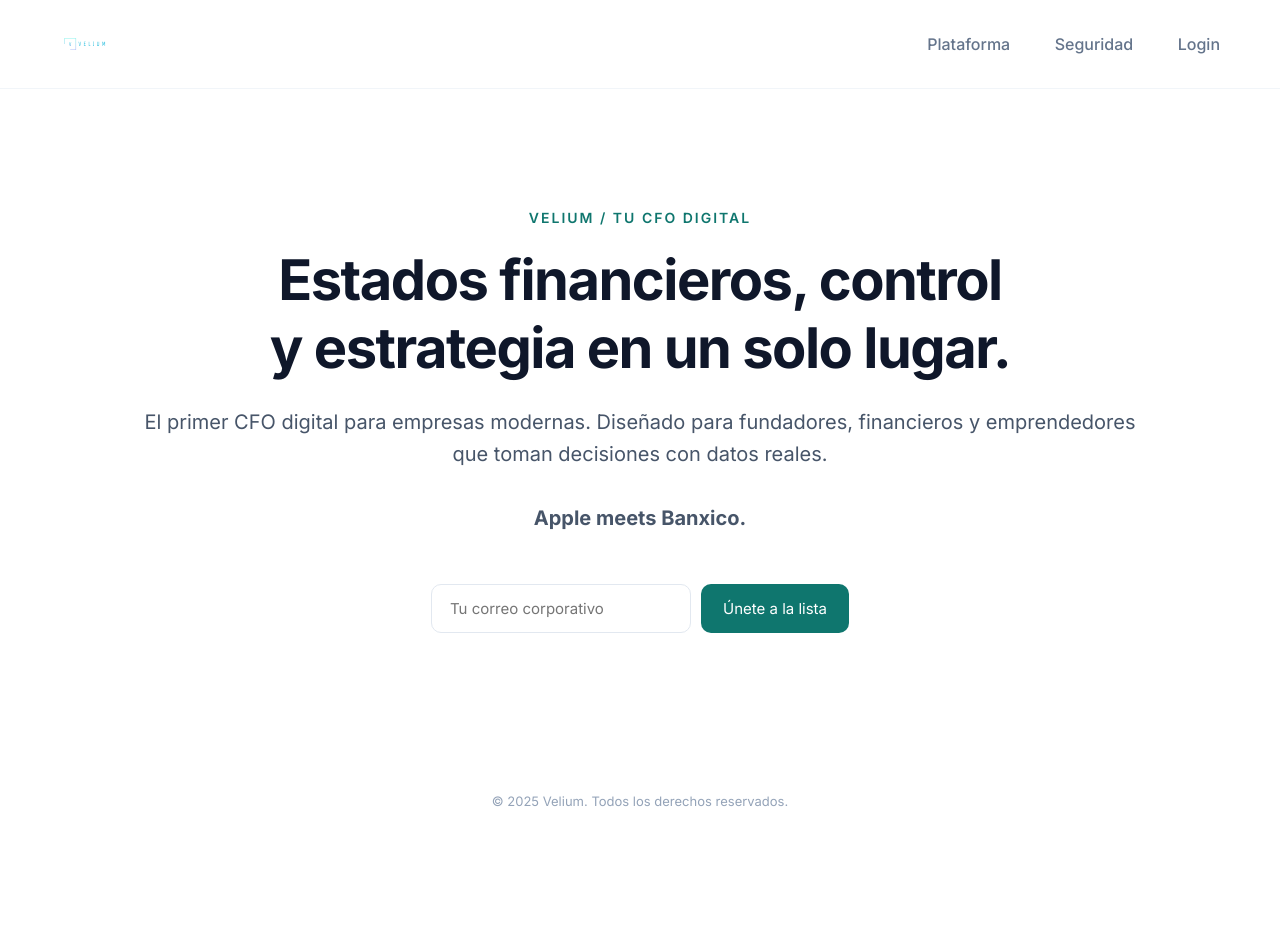
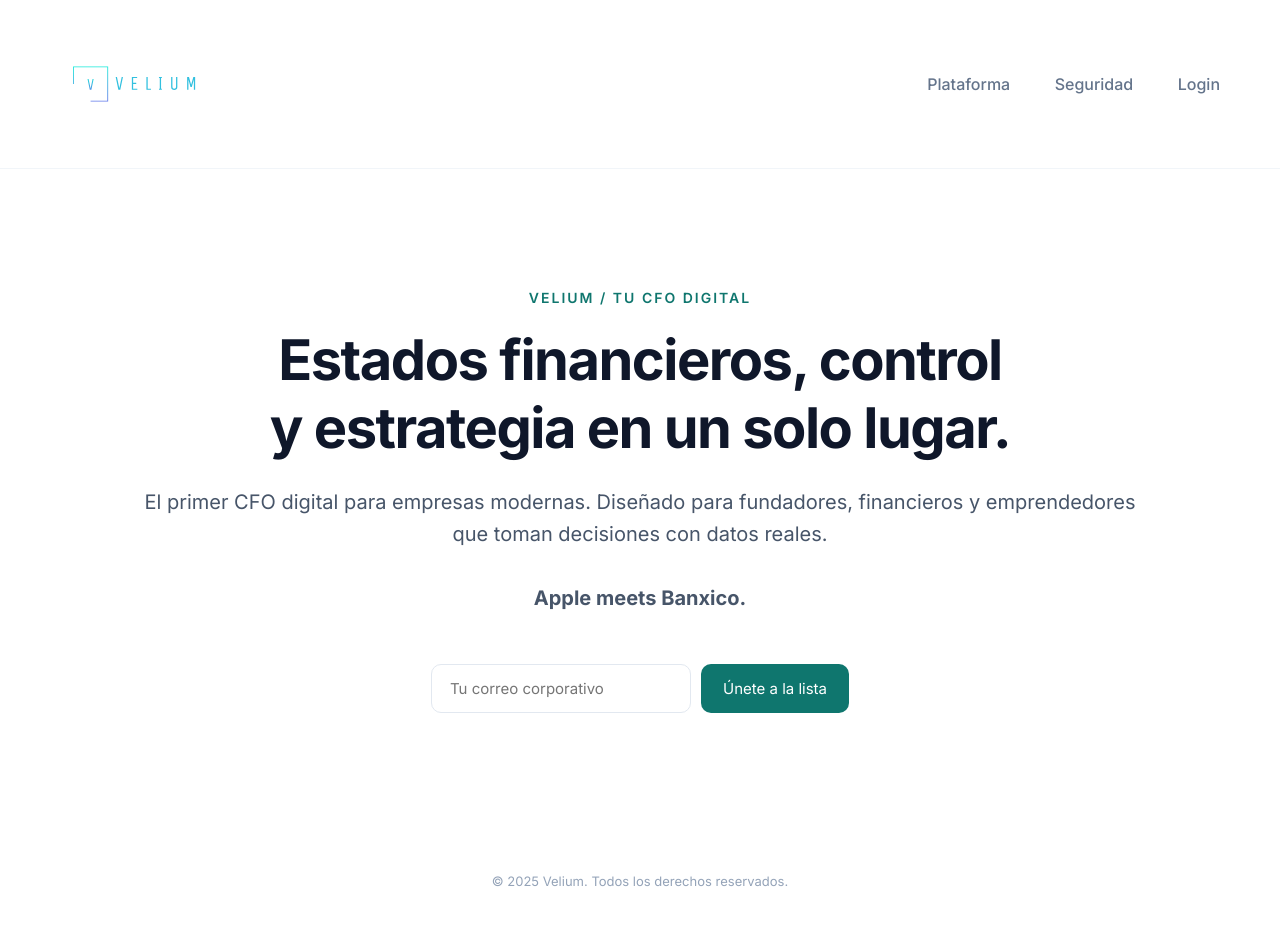
Before and after one commit to patovelium/cfo-coming-soon, a plain HTML site: page public/index.html in a window 1280 px wide. Before the commit the page ends 849 px from the top, so only its background shows below. Drawn offline with Linux system fonts and the light colour scheme.

Commit message:
Logo size update

```diff
--- a/public/index.html
+++ b/public/index.html
@@ -134,7 +134,7 @@
 <body>
 
 <header>
-  <img src="velium-logo.svg" alt="Velium Logo" style="height: 40px;">
+  <img src="velium-logo.svg" alt="Velium Logo" style="height: 120px;">
 
   <nav>
     <a href="#">Plataforma</a>
```
